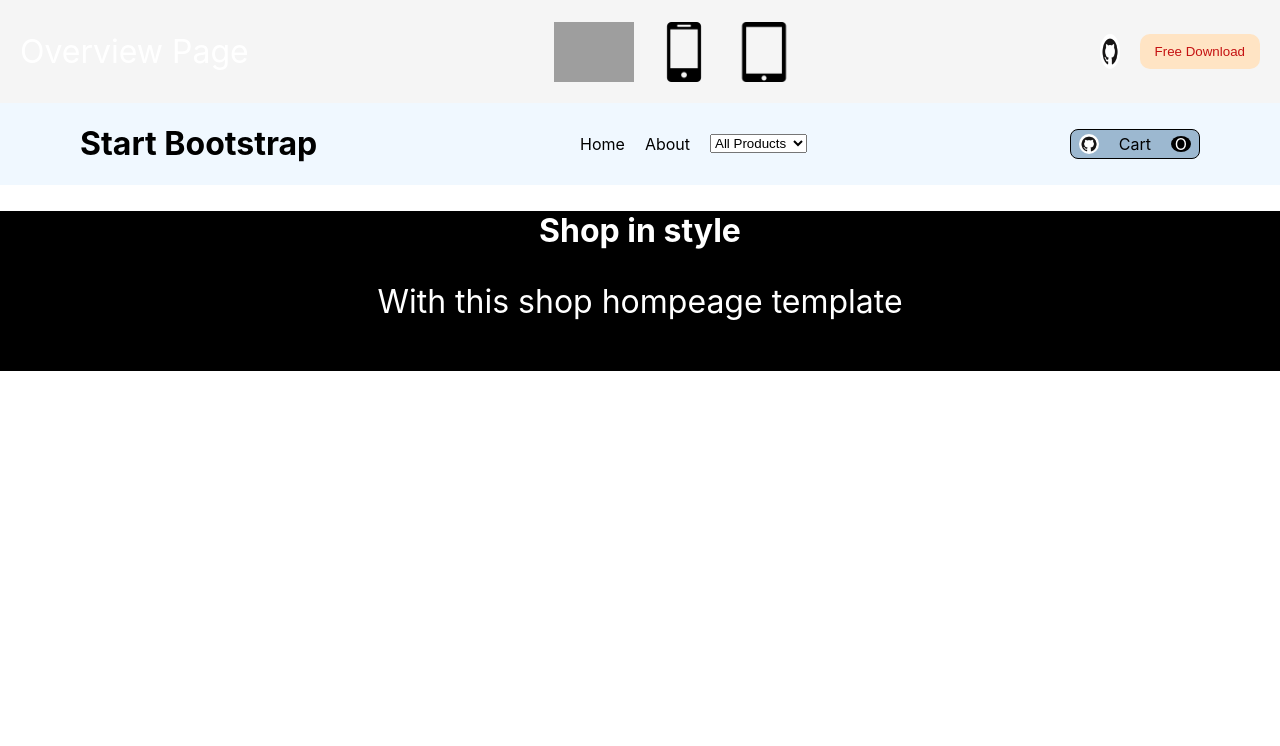
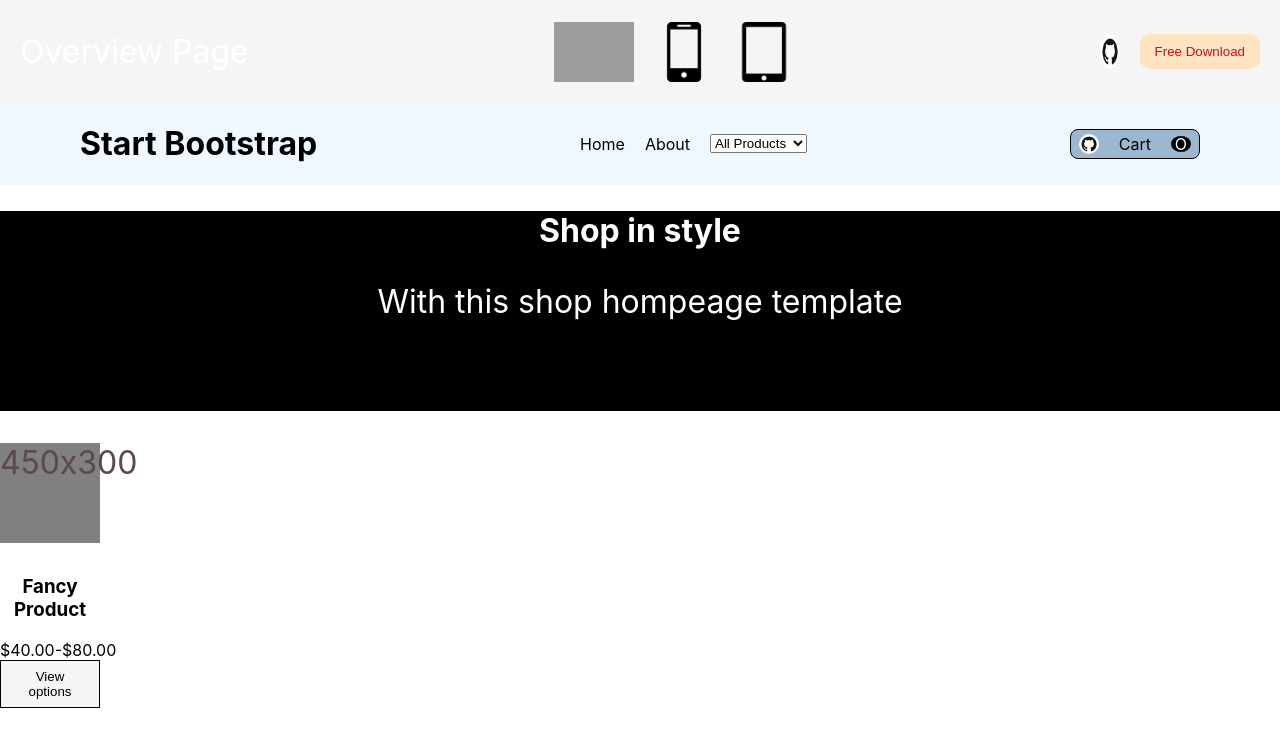
Before and after one commit to Juratbekdasturchi/vazifatort, a React (Create React App) app: page / in a window 1280 px wide. Shown: the top 746 px of the page. Built offline with nearby package versions, Linux system fonts and the light colour scheme; grey boxes are pictures that could not be loaded.

Commit message:
Add savvee

```diff
--- a/src/App.css
+++ b/src/App.css
@@ -70,9 +70,8 @@ main {
 aside {
   background-color: black;
   width: 100%;
-  height: 20vh;
+  height: 200px;
   margin: 0;
-  padding: 0;
 }
 
 .shop {
@@ -103,3 +102,23 @@ li {
 .App {
   text-align: center;
 }
+
+
+.card {
+  width: 100px;
+  height: 200px;
+  border-radius: 10px;
+}
+
+.pnomli {
+  width: 100px;
+  height: 100px;
+  color: rgb(93, 73, 73);
+  background-color: grey;
+}
+
+.card-button {
+  background-color: whitesmoke;
+  padding: 8px 16px;
+  border: 1px solid black;
+}
--- a/src/App.js
+++ b/src/App.js
@@ -47,6 +47,14 @@ function App() {
         <h1 className='shop'> Shop in style </h1>
         <p> With this shop hompeage template</p>
       </aside>
+      <div className='cards'>
+        <div className='card'>
+          <p className='pnomli'>450x300</p>
+          <h3>Fancy Product </h3>
+          <span>$40.00-$80.00</span>
+          <button className='card-button'> View options </button>
+        </div>
+      </div>
     </div>
   );
 }
```
